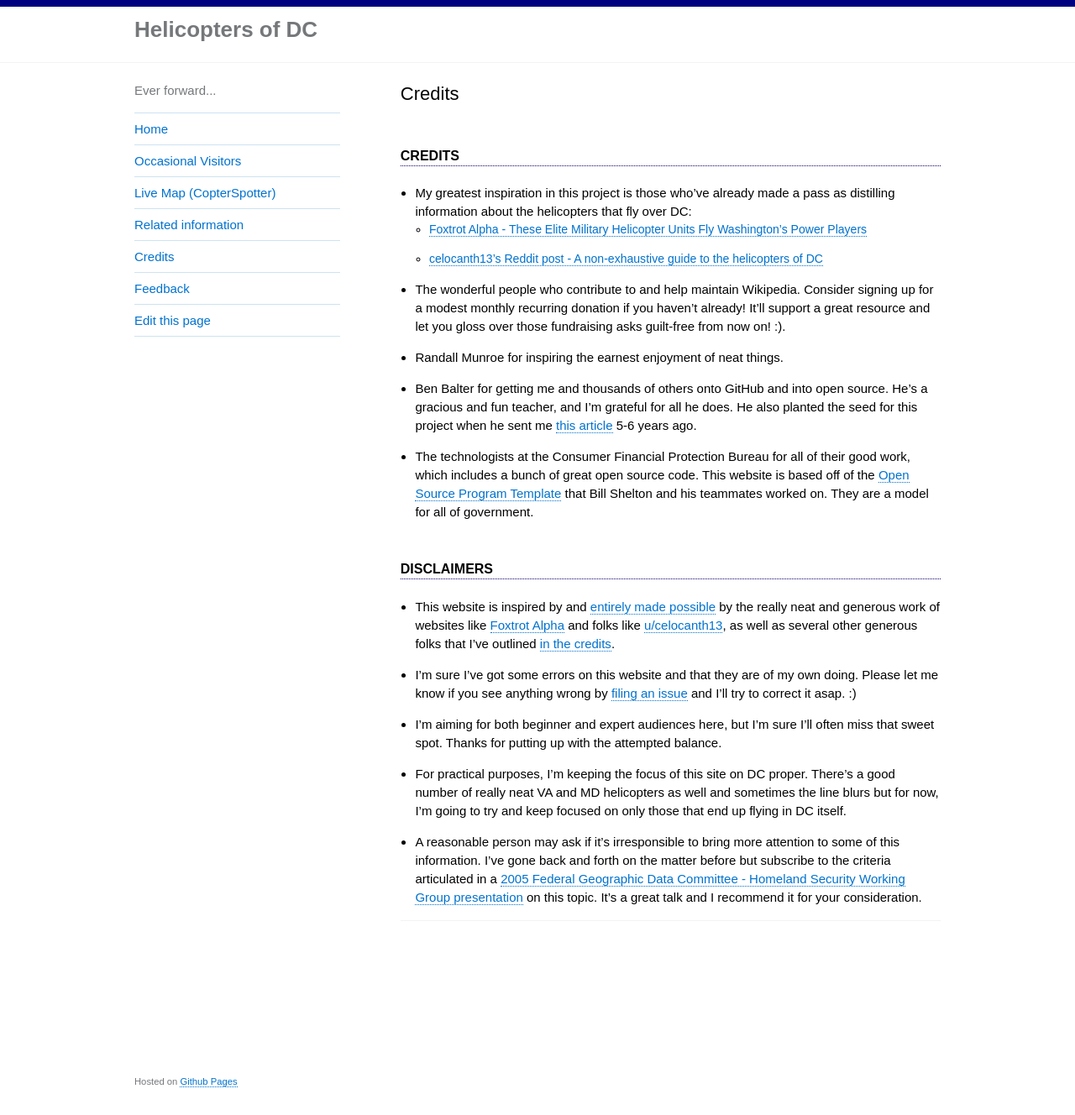
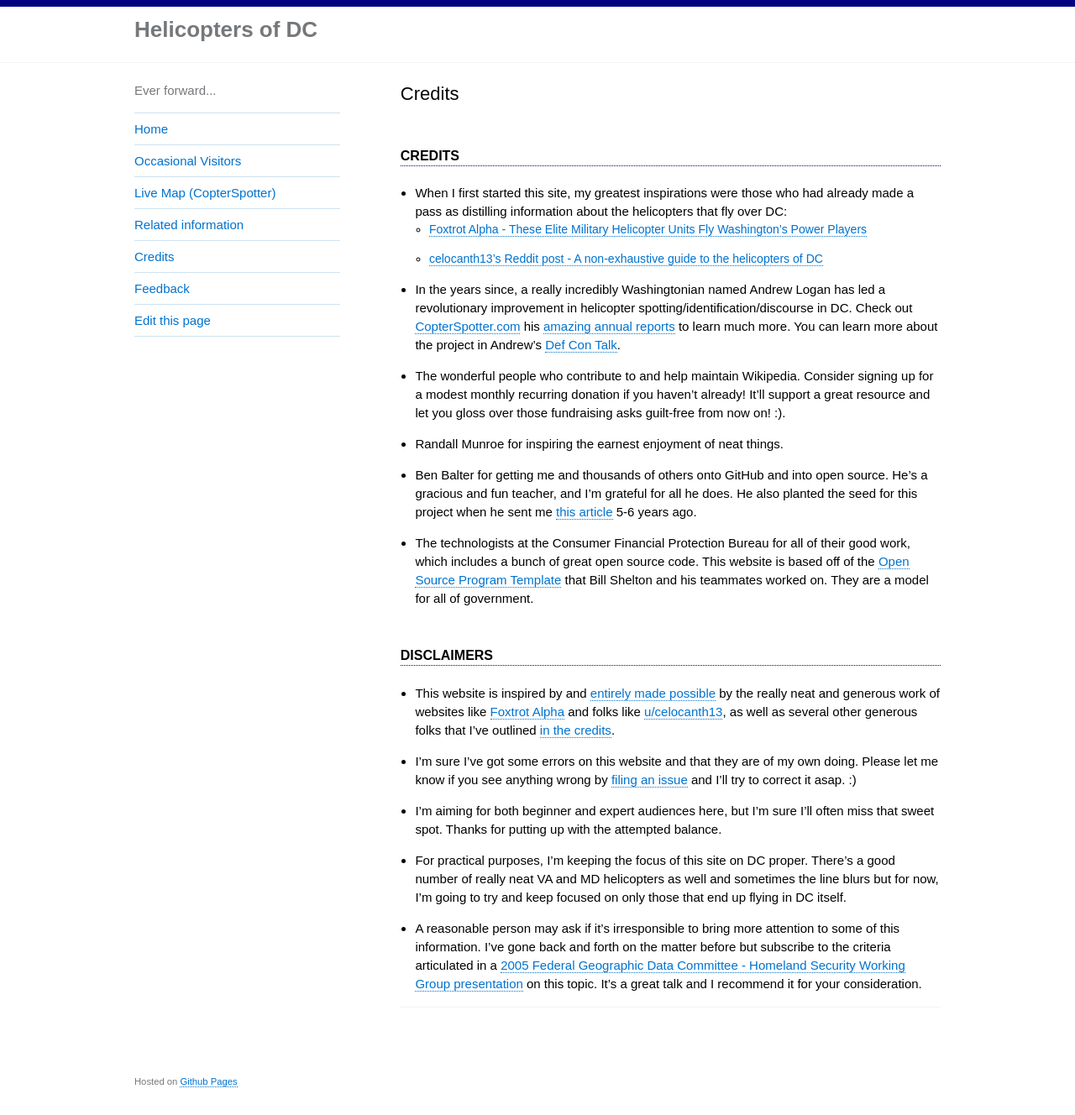
Before and after one commit to gbinal/dc-helicopters, a Jekyll site: the page built from pages/credits.md, in a window 1280 px wide and 1328 px high. Shown: the whole window at 84% size. Built offline with Jekyll 4.4.1, drawn with Linux system fonts in a browser that asks for light colours.

Commit message:
adding Andrew credits

```diff
--- a/pages/credits.md
+++ b/pages/credits.md
@@ -6,9 +6,10 @@ permalink: /credits/
 
 #### Credits
 
-* My greatest inspiration in this project is those who've already made a pass as distilling information about the helicopters that fly over DC:
+* When I first started this site, my greatest inspirations were those who had already made a pass as distilling information about the helicopters that fly over DC:
   * [Foxtrot Alpha - These Elite Military Helicopter Units Fly Washington's Power Players](https://foxtrotalpha.jalopnik.com/these-elite-military-helicopter-units-fly-washingtons-p-1704260996)
   * [celocanth13's Reddit post - A non-exhaustive guide to the helicopters of DC](https://www.reddit.com/r/washingtondc/comments/8u3erg/a_nonexhaustive_guide_to_the_helicopters_of_dc/)
+* In the years since, a really incredibly Washingtonian named Andrew Logan has led a revolutionary improvement in helicopter spotting/identification/discourse in DC. Check out [CopterSpotter.com](https://CopterSpotter.com) his [amazing annual reports](https://www.google.com/search?q=site%3Acopterspotter.com) to learn much more.  You can learn more about the project in Andrew's <a href="https://www.youtube.com/watch?v=KYuBf2HpXJg" target="_blank">Def Con Talk</a>.
 * The wonderful people who contribute to and help maintain Wikipedia.  Consider signing up for a modest monthly recurring donation if you haven't already!  It'll support a great resource and let you gloss over those fundraising asks guilt-free from now on!  :).
 * Randall Munroe for inspiring the earnest enjoyment of neat things.
 * Ben Balter for getting me and thousands of others onto GitHub and into open source.  He's a gracious and fun teacher, and I'm grateful for all he does.  He also planted the seed for this project when he sent me [this article](https://www.buzzfeed.com/marcambinder/secret-armies-an-exclusive-look-at-10-secret-us) 5-6 years ago.
```
